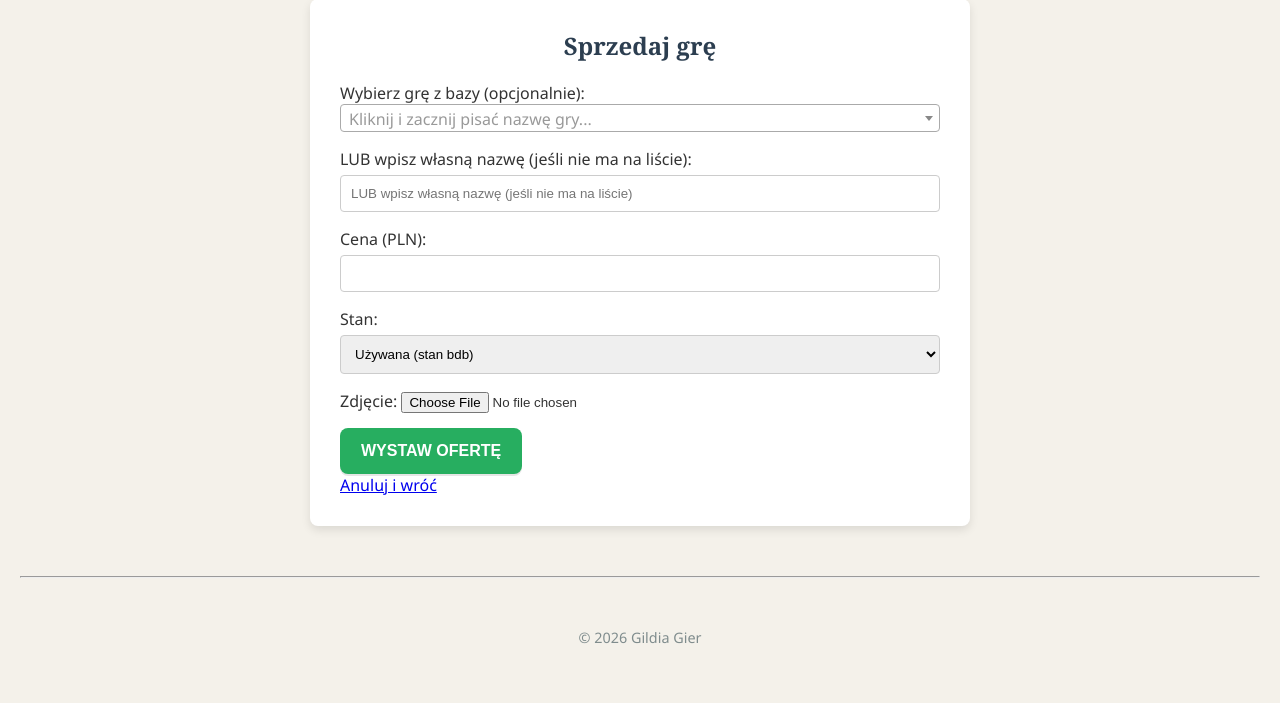
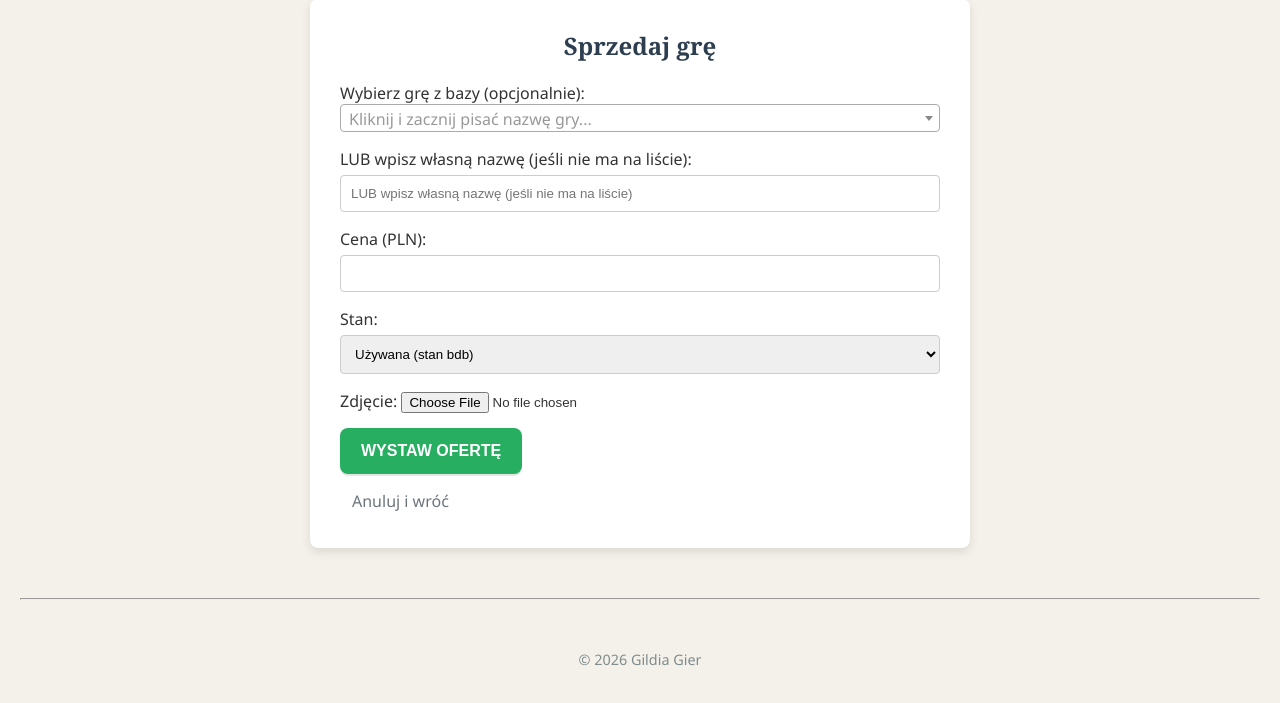
Before and after one commit to Wysocki-Piotr/board-games-marketplace-django-web-app, a Django app: page /add/ in a window 1280 px wide. Shown: the part 155-858 px from the top of the page. Before the commit the page ends 799 px from the top, so only its background shows below. Run offline with Django 5.2, Linux system fonts and the light colour scheme; the visitor is signed in with stand-in values (Sample User, id 1); data that the repository does not hold is empty; some libraries are stand-ins or nearby versions.

Commit message:
ui cancel fix

```diff
--- a/market/static/css/components.css
+++ b/market/static/css/components.css
@@ -156,6 +156,28 @@
     color: white;
 }
 
+.btn-link-cancel {
+    display: inline-block;
+    text-align: left;
+    width: 100%;
+    margin-top: 10px;
+
+    padding: 6px 12px;
+    text-decoration: none;
+    color: #6c757d;
+}
+
+.btn-link-cancel:hover {
+    text-decoration: underline;
+    color: #5a6268;
+    transform: translateY(-1px);
+}
+
+.btn-link-cancel:active {
+    transform: translateY(1px);
+    box-shadow: none;
+}
+
 .filters-box {
     background-color: #ffffff;
     padding: 1.25rem;
```
Also changed, not shown: game_photos/uno-express.webp (added), 2 other files.
